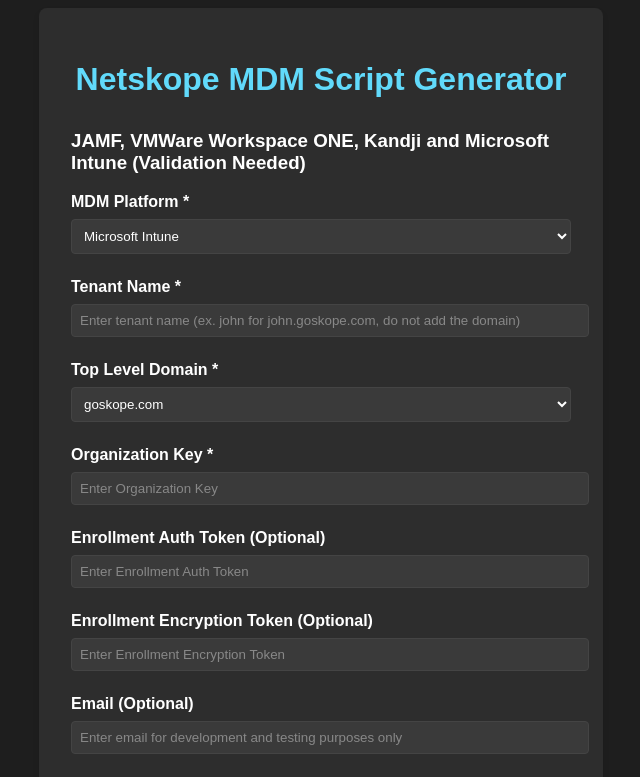
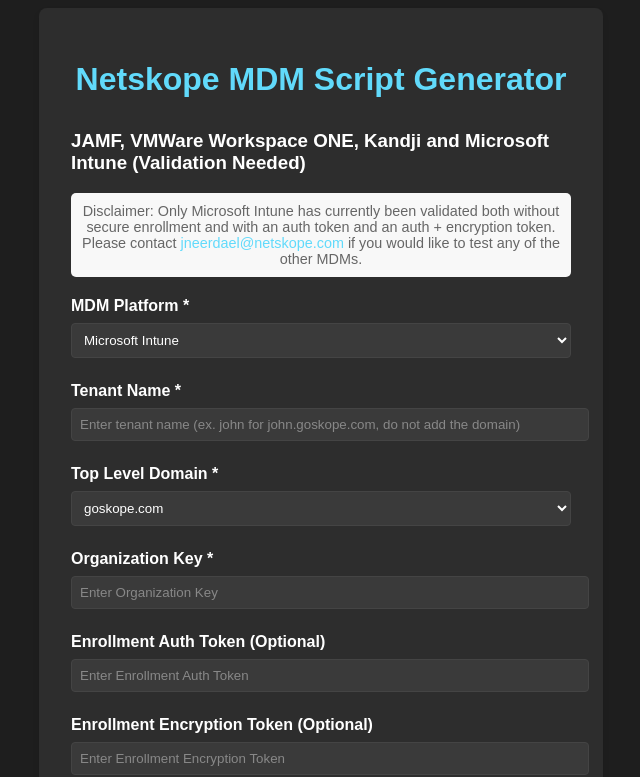
Before and after one commit to neerdael-nl/netskope-mac-mdm-config-gen, a React (Create React App) app in the folder client/: page / in a window 1280 px wide. Shown: the top 777 px of the page, without its empty margins (319-959 px from the left). Built offline with nearby package versions, Linux system fonts and the light colour scheme; the HTML template or start-up script is replaced by a standard one.

Commit message:
Added a disclaimer and contact info and removed debug logging

```diff
--- a/client/src/App.css
+++ b/client/src/App.css
@@ -94,3 +94,22 @@
   button:hover {
     background-color: #4fa8d5;
   }
+
+  .disclaimer {
+    font-size: 0.9em;
+    color: #666;
+    margin-bottom: 20px;
+    text-align: center;
+    padding: 10px;
+    background-color: #f8f8f8;
+    border-radius: 5px;
+  }
+
+  .disclaimer a {
+    color: #61dafb;
+    text-decoration: none;
+  }
+
+  .disclaimer a:hover {
+    text-decoration: underline;
+  }
--- a/client/src/App.js
+++ b/client/src/App.js
@@ -3,13 +3,6 @@
 import './App.css';
 
 function App() {
-  const [logs, setLogs] = useState([]);
-  const debug = (message) => {
-    const logMessage = `${new Date().toISOString()} - ${message}`;
-    console.log(logMessage);
-    setLogs(prevLogs => [...prevLogs, logMessage]);
-  };
-
   const topLevelDomains = ['au.goskope.com', 'ca.goskope.com', 'de.goskope.com', 'eu.goskope.com', 'eur.goskope.com', 'fr.goskope.com', 'goskope.com', 'in.goskope.com', 'jp.goskope.com', 'na-eur.goskope.com', 'na.goskope.com', 'uk.goskope.com', 'us.goskope.com'];
   const mdmPlatforms = ['Microsoft Intune', 'Workspace ONE', 'JAMF', 'Khandji'];
   const [formData, setFormData] = useState({
@@ -51,17 +44,12 @@
   };
 
   const handleSubmit = async (e) => {
-    debug('Form submission started');
     e.preventDefault();
     if (!validateForm()) {
-      debug('Form validation failed');
       return;
     }
-    debug(`Submitting form data: ${JSON.stringify(formData)}`);
     try {
-      debug('Sending request to server...');
       const response = await axios.post('/api/generate', formData, { responseType: 'blob' });
-      debug('Received response from server');
 
       const blob = new Blob([response.data], { type: 'application/zip' });
       const url = window.URL.createObjectURL(blob);
@@ -72,18 +60,7 @@
       link.click();
       link.parentNode.removeChild(link);
       window.URL.revokeObjectURL(url);
-
-      debug('File download initiated');
     } catch (error) {
-      debug(`Error details: ${error}`);
-      if (error.response) {
-        debug(`Response status: ${error.response.status}`);
-        debug(`Response data: ${JSON.stringify(error.response.data)}`);
-      } else if (error.request) {
-        debug('No response received');
-      } else {
-        debug(`Error message: ${error.message}`);
-      }
       alert(`Error generating zip file: ${error.message}`);
     }
   };
@@ -95,6 +72,10 @@
       <div className="container">
         <h1>Netskope MDM Script Generator</h1>
         <h3>JAMF, VMWare Workspace ONE, Kandji and Microsoft Intune (Validation Needed)</h3>
+        <p className="disclaimer">
+          Disclaimer: Only Microsoft Intune has currently been validated both without secure enrollment and with an auth token and an auth + encryption token.
+          Please contact <a href="mailto:jneerdael@netskope.com">jneerdael@netskope.com</a> if you would like to test any of the other MDMs.
+        </p>
         <form onSubmit={handleSubmit}>
           <div className="form-group">
             <label htmlFor="mdmPlatform">MDM Platform *</label>
@@ -180,12 +161,6 @@
             />
             {errors.email && <div className="error">{errors.email}</div>}
           </div>
-          <div className="debug-logs">
-            <h3>Debug Logs</h3>
-            <pre>
-              {logs.join('\n')}
-            </pre>
-          </div>
           <button type="submit" disabled={!isFormValid}>Generate Configuration</button>
         </form>
       </div>
```
Lines whose indentation alone changed are shown as unchanged.
